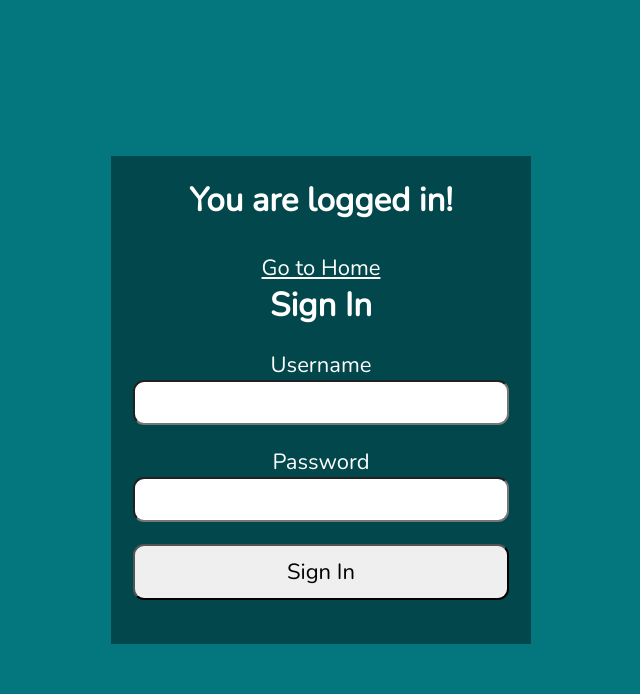
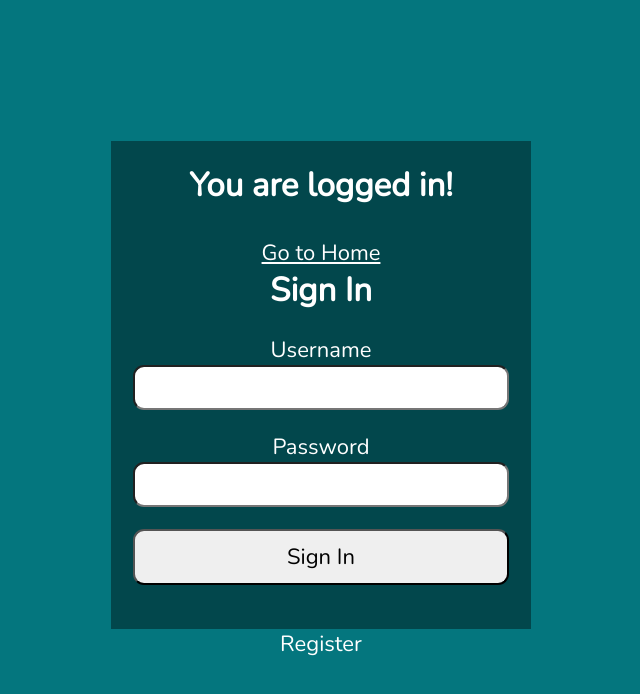
Before and after one commit to Vikash8460/react_login_form, a React (Create React App) app: page / in a window 1280 px wide. Shown: the top 694 px of the page, without its empty margins (319-959 px from the left). Built offline with nearby package versions, Linux system fonts and the light colour scheme.

Commit message:
Add Register,js in App.js

```diff
--- a/src/App.js
+++ b/src/App.js
@@ -1,9 +1,11 @@
 import './App.css';
 import Login from './Login';
+import Register from './Register';
 function App() {
   return (
     <main className="App">
       <Login />
+    <Register/>
     </main>
   );
 }
```
